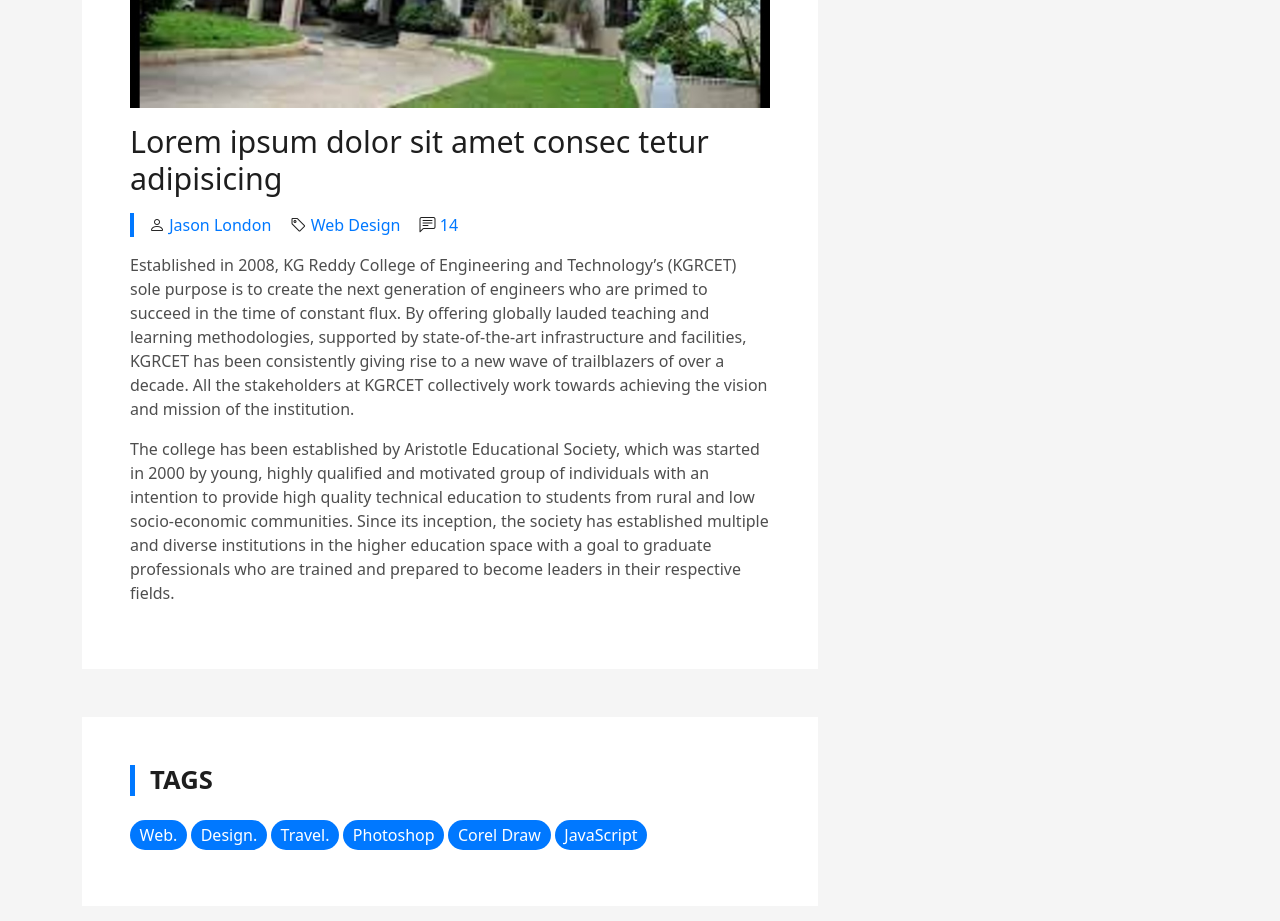
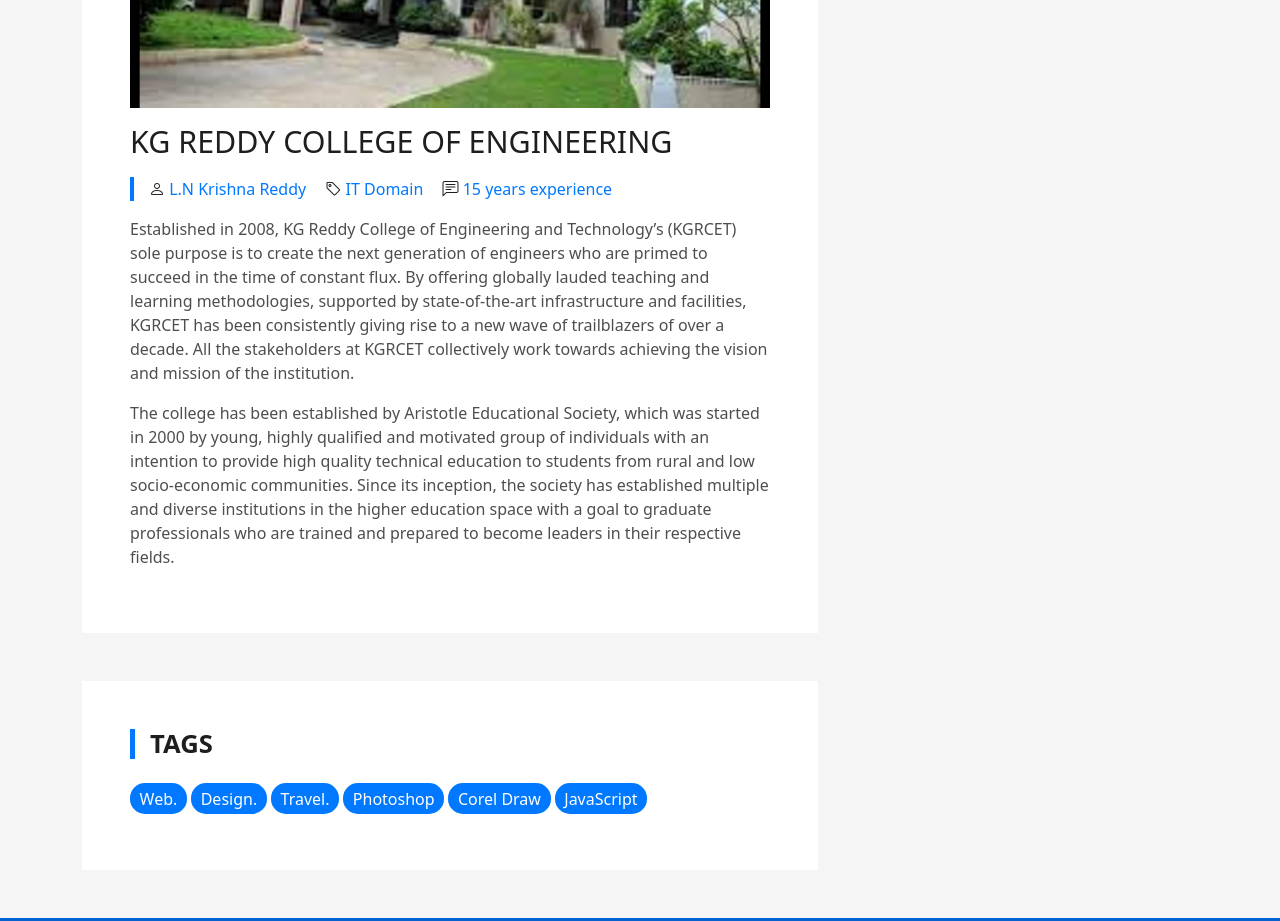
Before and after one commit to Bharath123k/profile-2, a plain HTML site: page blog-single.html in a window 1280 px wide. Shown: the part 780-1701 px from the top of the page. Drawn offline with Linux system fonts and the light colour scheme.

Commit message:
Update blog-single.html

```diff
--- a/blog-single.html
+++ b/blog-single.html
@@ -104,19 +104,19 @@
                 <img src="assets/img/post-1.jpg" class="img-fluid" alt="">
               </div>
               <div class="post-meta">
-                <h1 class="article-title">Lorem ipsum dolor sit amet consec tetur adipisicing</h1>
+                <h1 class="article-title">KG REDDY COLLEGE OF ENGINEERING</h1>
                 <ul>
                   <li>
                     <span class="bi bi-person"></span>
-                    <a href="#">Jason London</a>
+                    <a href="#">L.N Krishna Reddy</a>
                   </li>
                   <li>
                     <span class="bi bi-tag"></span>
-                    <a href="#">Web Design</a>
+                    <a href="#">IT Domain</a>
                   </li>
                   <li>
                     <span class="bi bi-chat-left-text"></span>
-                    <a href="#">14</a>
+                    <a href="#">15 years experience</a>
                   </li>
                 </ul>
               </div>
```
